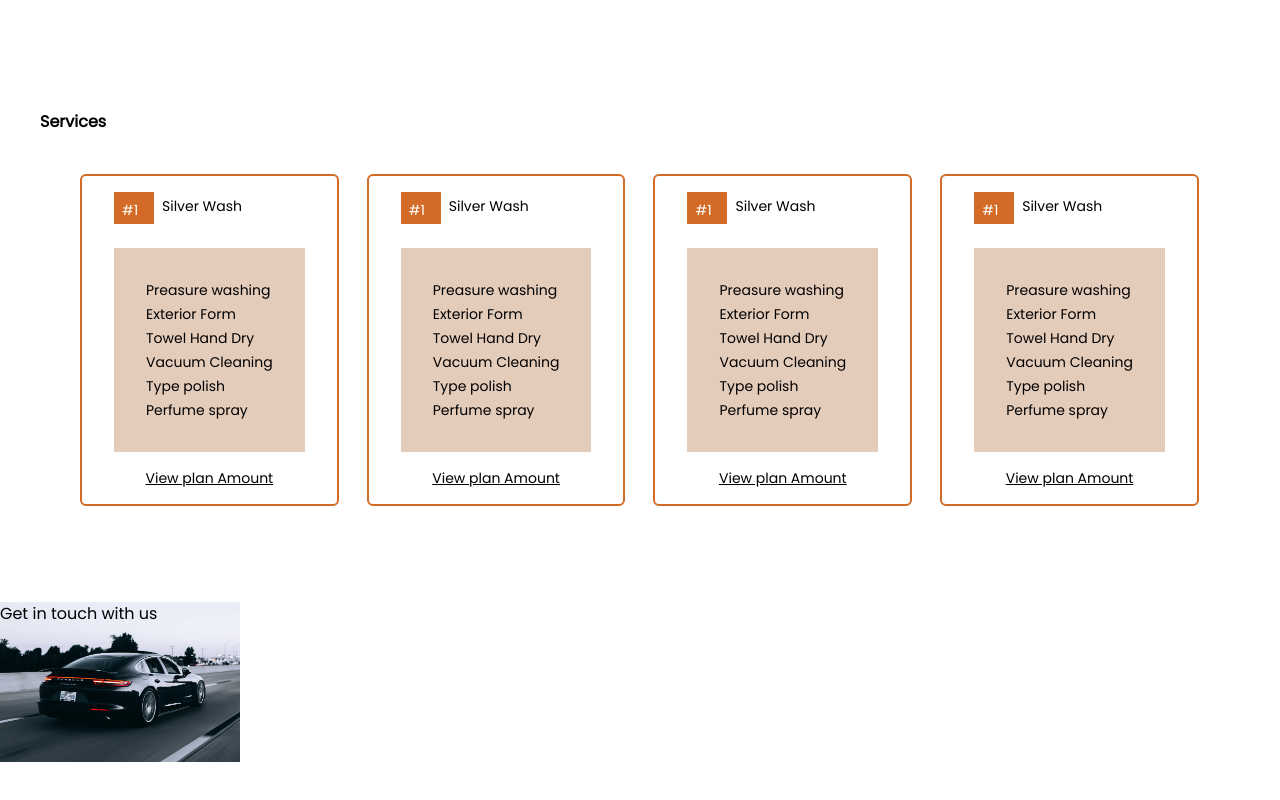
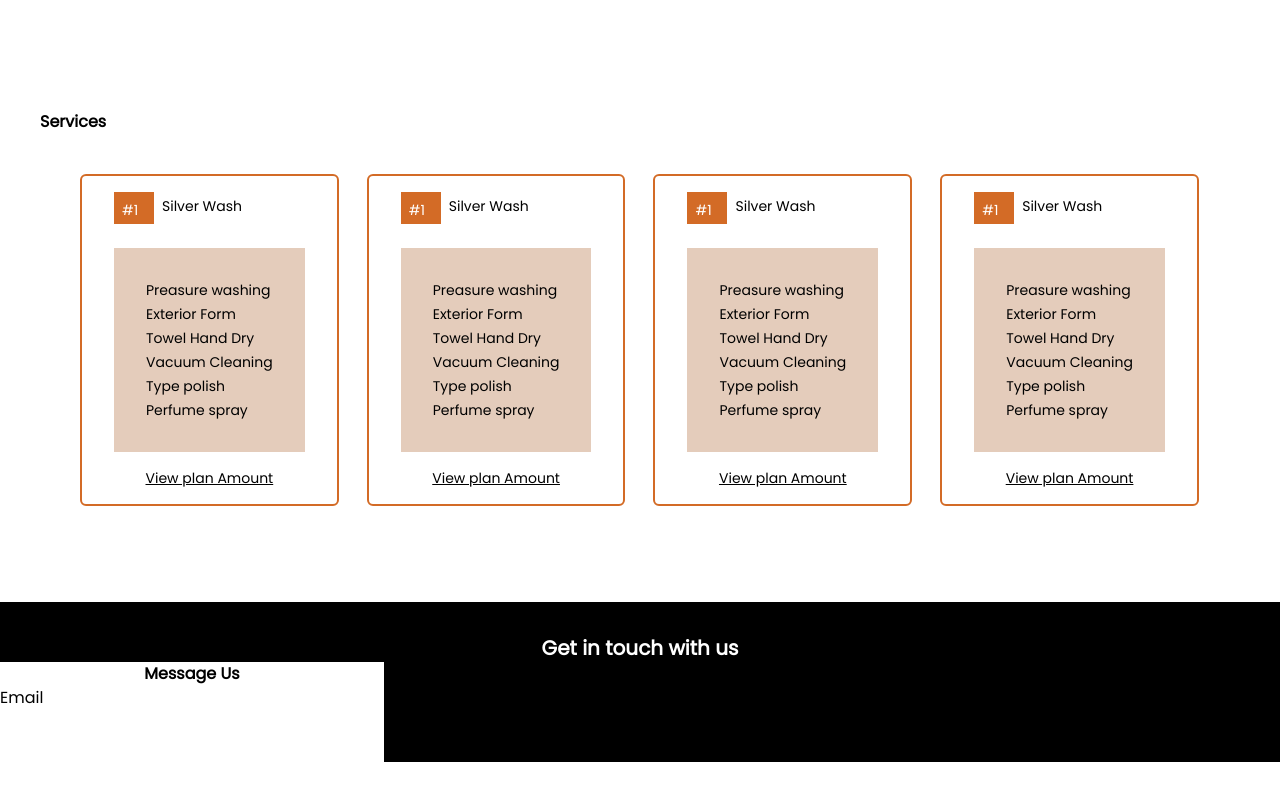
Before and after one commit to dianKoliva/rue, a Next.js app: page / in a window 1280 px wide. Shown: the part 1108-1908 px from the top of the page. Before the commit the page ends 1870 px from the top, so only its background shows below. Built offline with nearby package versions, Linux system fonts and the light colour scheme.

Commit message:
new changes

```diff
--- a/components/Touch.tsx
+++ b/components/Touch.tsx
@@ -7,7 +7,19 @@ const Touch:NextPage = () => {
     <div>
 
 <div className={`w-full ${styles.tcont}`}>
-    <p>Get in touch with us</p>
+    <p className='text-white text-xl font-bold text-center pt-8 '>Get in touch with us</p>
+
+    <div className='flex'>
+
+        <div className='bg-white  h-96 w-96' >
+<p className='font-bold text-center'>Message Us</p>
+
+<p>Email</p>
+<input type="text" name="" id="" />
+
+        </div>
+
+    </div>
 </div>
 
     </div>
--- a/styles/Home.module.css
+++ b/styles/Home.module.css
@@ -148,9 +148,9 @@ clip-path: polygon(0 0, 0% 100%, 100% 30%);
 }
 
 .tcont{
-  background-image: url("../public/1.jpg");
-  background-size: contain;
+  background-image: url("../public/3.jpg");
+ background-size: auto;
   background-repeat: no-repeat;
   height: 10em;
-width: 100%;
+
 }
```
Also changed, not shown: 1 other file (tests, documents, lock files or other folders).
